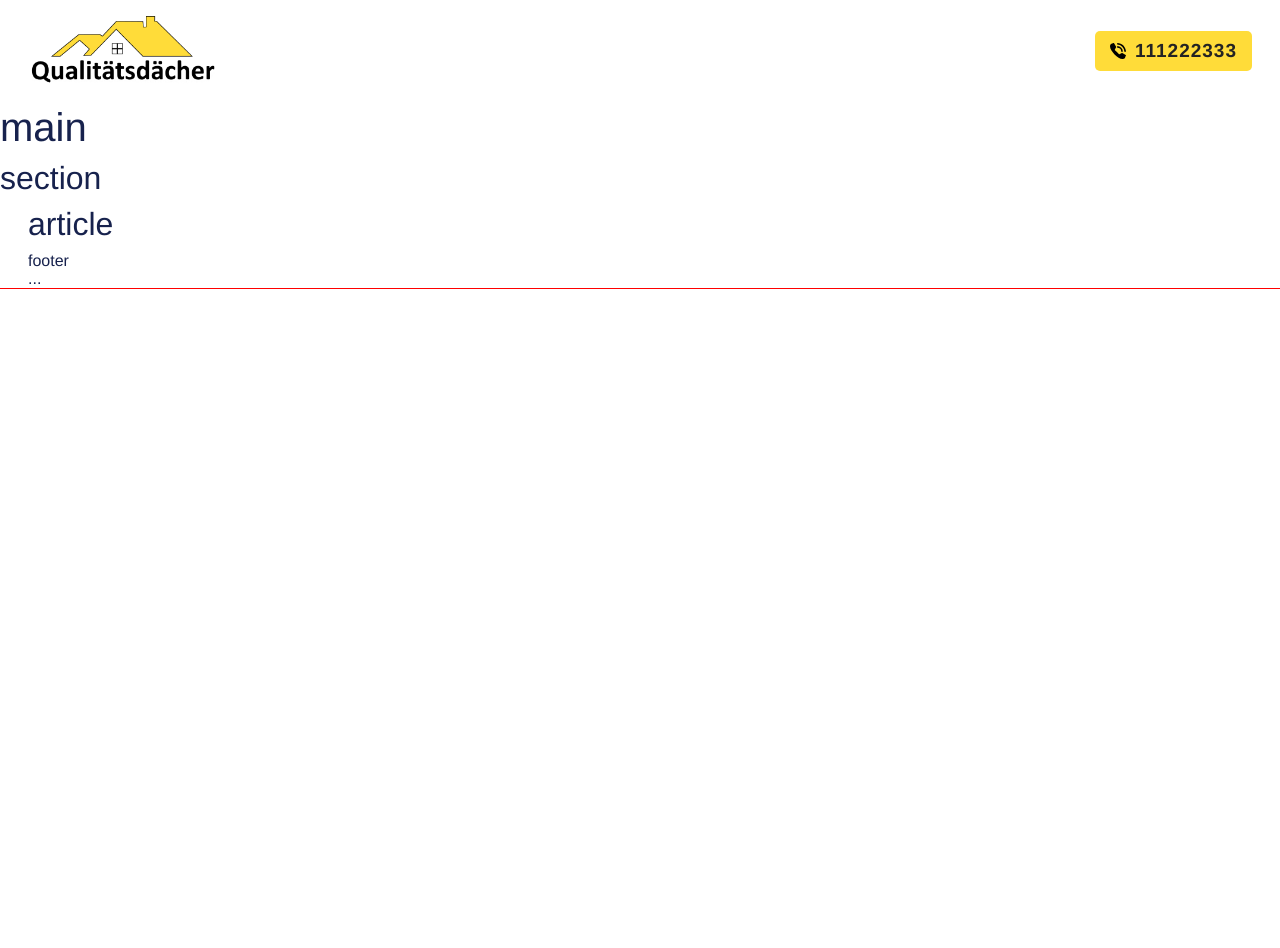
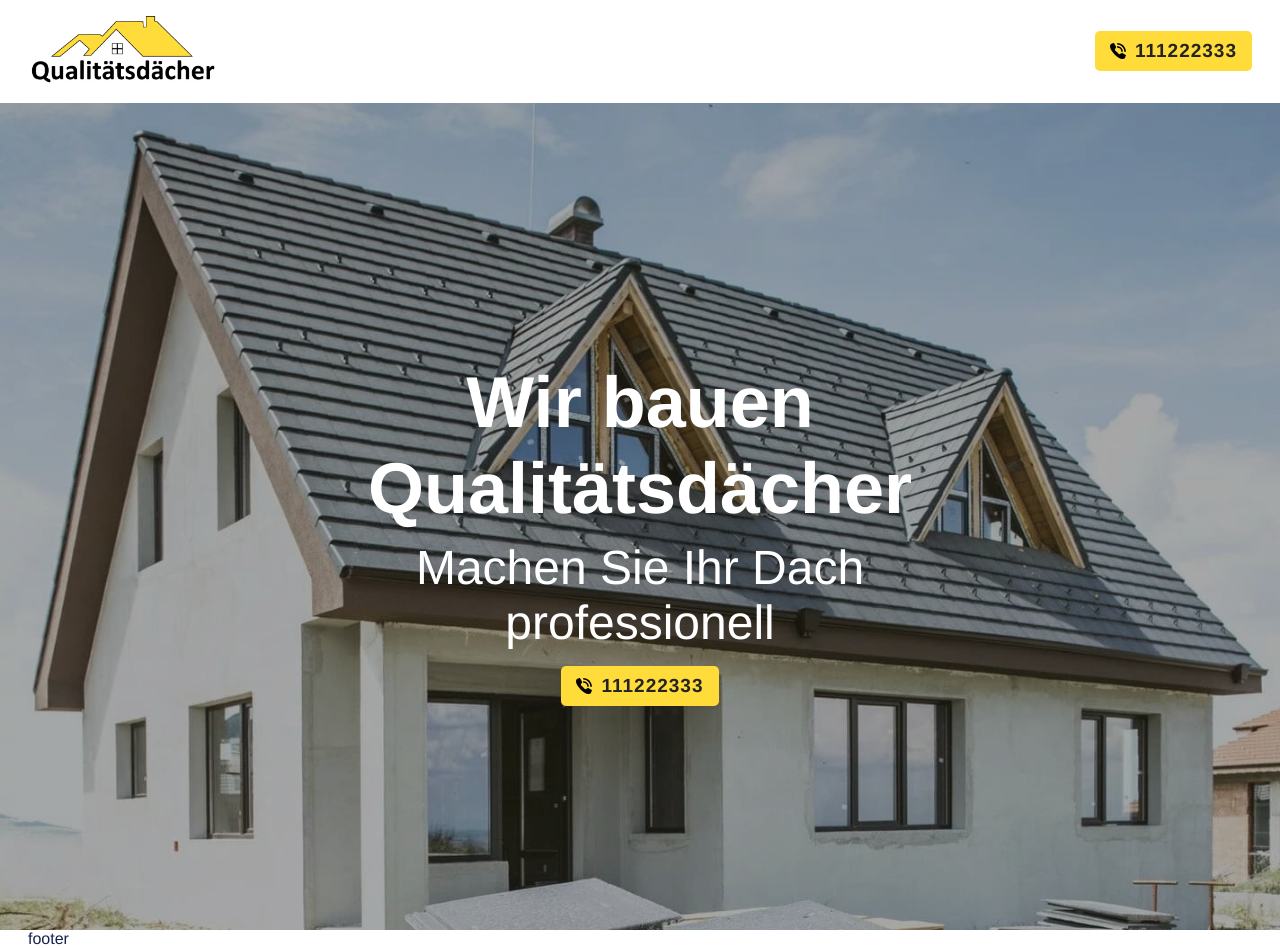
Before and after one commit to Igrok95Ronin/krovly-2-at, a PHP site: page / in a window 1280 px wide. Before the commit the page ends 289 px from the top, so only its background shows below. Run offline with PHP 8.4, Linux system fonts and the light colour scheme.

Commit message:
finish quality-roofs

```diff
--- a/app/scss/style.scss
+++ b/app/scss/style.scss
@@ -73,3 +73,39 @@ body{
 .btN {
     @include btn();
 }
+//quality-roofs
+.quality-roofs {
+    background: url(../../assets/img/laying-roof-tiles.jpg)no-repeat;
+    background-size: cover;
+    background-position: 100% 8%;
+    position: relative;
+    &::before {
+        content: '';
+        position: absolute;
+        background-color: $prymaryTitleColor;
+        width: 100%;
+        height: 100%;
+        opacity: .4;
+    }
+}
+.quality-roofs__box {
+    padding: 256px 0 224px;
+    position: relative;
+    color: #fff;
+    text-align: center;
+}
+.quality-roofs__inner {
+    width: 700px;
+    margin: 0 auto;
+}
+.quality-roofs__title {
+    font-size: 72px;
+    font-weight: 700;
+
+}
+.quality-roofs__dscr {
+    font-size: 48px;
+}
+.quality-roofs__btn {
+    @include btn();
+}
--- a/index.html
+++ b/index.html
@@ -38,21 +38,21 @@ $title = $text . ' ' . $city;
             </div>
         </div>
     </header>
-    <!-- Основное содержимое страницы -->
     <main class="main">
-        <h1 class="main__title">main</h1><!-- - h1-h6. -->
-        <!-- Раздел страницы-->
-        <section class="first-section">
-            <h2 class="first-section__title">section</h2><!-- + h2-h6... -->
-            <article class="first-article">
-                <div class="container-fluid">
-                    <div class="row">
-                        <div class="col-12 container">
-                            <h2 class="first-article__title">article</h2><!-- + h2-h6... -->
+        <section class="quality-roofs">
+            <div class="container-fluid">
+                <div class="row">
+                    <div class="col-12 container">
+                        <div class="quality-roofs__box">
+                            <div class="quality-roofs__inner">
+                                <h1 class="quality-roofs__title">Wir bauen Qualitätsdächer</h1>
+                                <p class="quality-roofs__dscr">Machen Sie Ihr Dach professionell</p>
+                                <a href="#" class="quality-roofs__btn"><span>111222333</span></a>
+                            </div>
                         </div>
                     </div>
                 </div>
-            </article>
+            </div>
         </section>
     </main>
     <!--Нижний колонтитул страницы-->
@@ -62,14 +62,6 @@ $title = $text . ' ' . $city;
                 <div class="col-12 container">footer</div>
             </div>
         </div>
-        <!-- Навигационные ссылки -->
-        <nav class="footer-nav">
-            <div class="container-fluid">
-                <div class="row">
-                    <div class="col-12 container">...</div>
-                </div>
-            </div>
-        </nav>
     </footer>
     <!--Style-->
     <link href="assets/css/bootstrap.min.css" rel="stylesheet">
```
Also changed, not shown: app/img/laying-roof-tiles.jpg (added), assets/css/style.min.css, assets/img/laying-roof-tiles.jpg (added).
